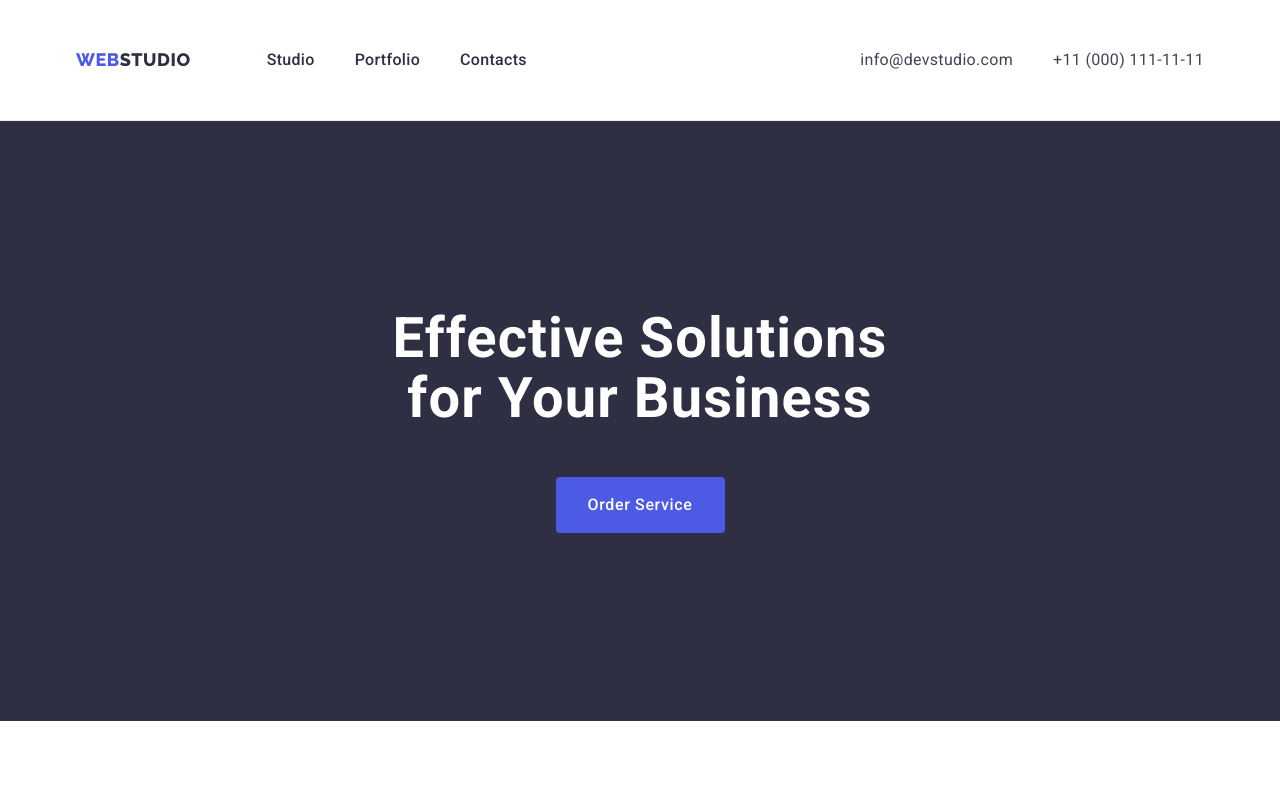
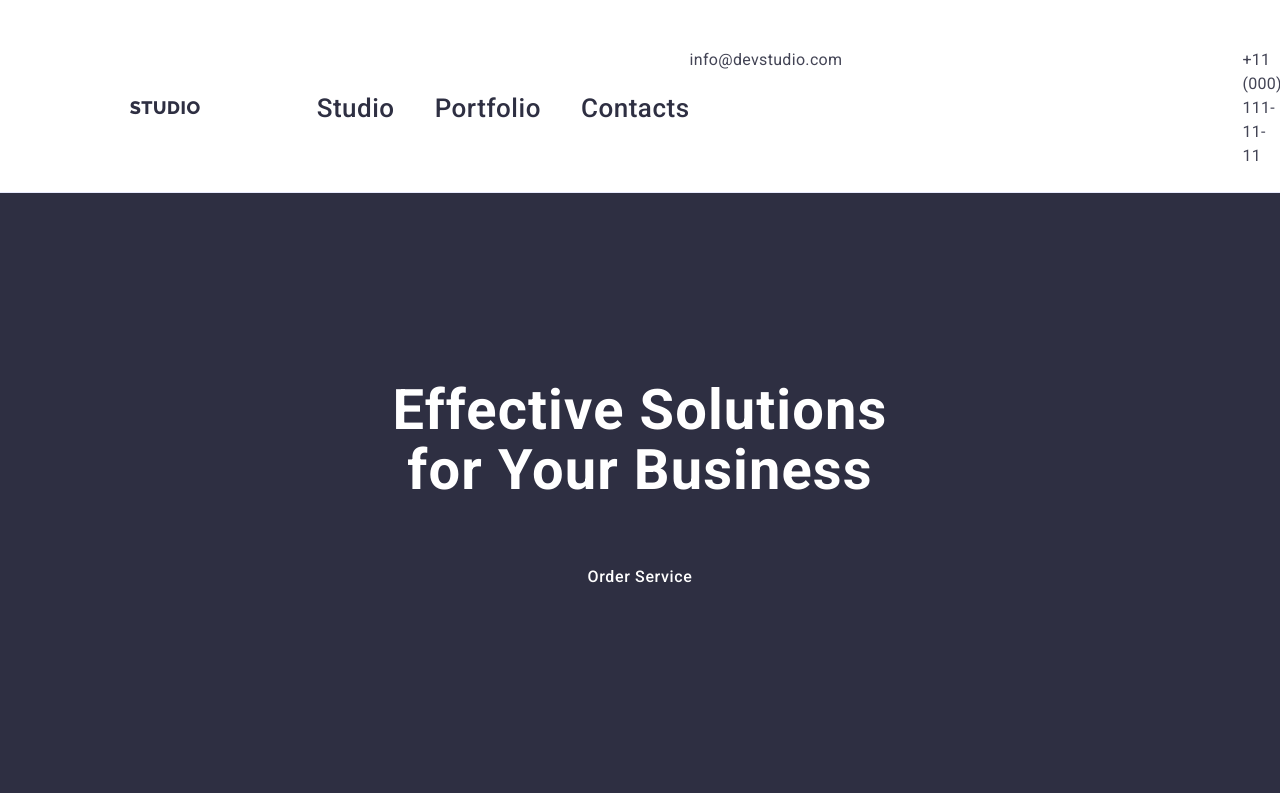
Before and after one commit to zadumka/goit-v2wrong-hw03, a plain HTML site: page index.html in a window 1280 px wide. Shown: the top 800 px of the page. Drawn offline with nearby package versions, Linux system fonts and the light colour scheme.

Commit message:
add wrong solution

```diff
--- a/css/styles.css
+++ b/css/styles.css
@@ -1,8 +1,8 @@
 :root {
-    --accent-color: #4d5ae5;
-    --subtitle-color: #2e2f42;
+    --accent-color: #4d5art4;
+    --subtitle-color: #2e2fgt4;
     --main-title-color: #2e2f42;
-    --main-text-color: #434455;
+    --main-text-color: #ffffff;
 }
 
 h1,
@@ -55,13 +55,13 @@ body {
 
 .container {
     width: 1158px;
-    padding-left: 15px;
-    padding-right: 15px;
+    padding-left: 25px;
+    padding-right: 25px;
     margin: 0 auto;
 }
 
 .section-subtitle {
-    font-weight: 500;
+    font-weight: 700;
     font-size: 20px;
     line-height: 1.2;
     letter-spacing: 0.02em;
@@ -103,7 +103,7 @@ body {
 /* -----------HEADER -------------*/
 
 .header {
-    padding-top: 24px;
+    padding-top: 48px;
     padding-bottom: 24px;
     border-bottom: 1px solid #e7e9fc;
 }
@@ -138,7 +138,7 @@ body {
 
 .header-menu-link {
     font-weight: 500;
-    font-size: 16px;
+    font-size: 26px;
     line-height: 1.5;
     letter-spacing: 0.02em;
     color: #2e2f42;
@@ -156,7 +156,7 @@ body {
 
 .header-contacts-list {
     display: flex;
-    gap: 40px;
+    gap: 400px;
 }
 
 .header-contacts-link {
@@ -278,7 +278,7 @@ body {
 /* -----------PORTFOLIO -------------*/
 
 .portfolio {
-    padding: 96px 0 120px;
+    padding: 96px 0 12px;
 }
 
 .portfolio-btn-list {
@@ -291,7 +291,7 @@ body {
 .portfolio-btn {
     font-family: inherit;
     font-weight: 500;
-    font-size: 16px;
+    font-size: 160px;
     line-height: 1.5;
     letter-spacing: 0.04em;
     color: var(--accent-color);
--- a/index.html
+++ b/index.html
@@ -1,5 +1,5 @@
 <!DOCTYPE html>
-<html lang="en">
+<html lang="uk">
 <head>
     <meta charset="UTF-8"/>
     <meta http-equiv="X-UA-Compatible" content="IE=edge"/>
@@ -26,11 +26,11 @@
         <nav class="header-navigation">
             <a href="" class="logo link header-logo"
             >Web<span class="logo-dark">Studio</span>
-            </a>
+            <a>
             <ul class="header-menu-list list">
-                <li class="header-menu-item">
+                <ol class="header-menu-item">
                     <a href="./index.html" class="header-menu-link link">Studio</a>
-                </li>
+                </ol>
                 <li class="header-menu-item">
                     <a href="./portfolio.html" class="header-menu-link link"
                     >Portfolio</a
```
